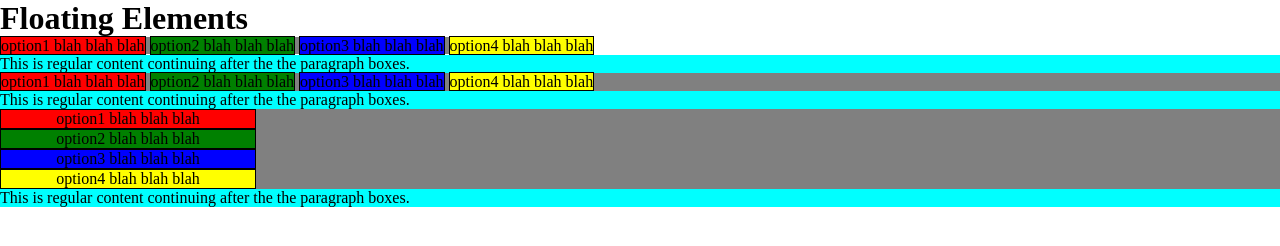
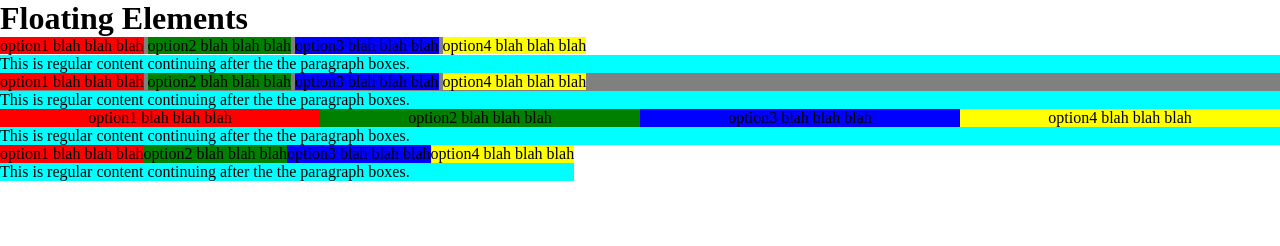
Before and after one commit to enggusmanashraf/enggusmanashraf.github.io, a plain HTML site: page site/03_options.html in a window 1280 px wide. Drawn offline with Linux system fonts and the light colour scheme.

Commit message:
option html file is changed with two type document control flow, float and relative-position

```diff
--- a/site/03_options.html
+++ b/site/03_options.html
@@ -9,40 +9,39 @@
   box-sizing: border-box;
   margin:0px;
 }
-h1 {
-  position: relative;
-  top:0%
-}
-.OptionMenu {
+
+.relTopWidth100PercentBckGrndGray {
   position: relative;
   top:0%
   width: 100%;
   background-color: gray;
 }
-.genSpan {
-  position: relative;
-  top:0%
-  width: 25%;
+
+
+.centerText {
   text-align: center;
-  border: 1px solid black;
 }
 
-.spanOption1 {
+
+.backgroundColorRed {
   background-color: red;
-  width: 20%;
+}
+.backgroundColorGreen {
+  background-color: green;
+}
+.backgroundColorBlue {
+  background-color: blue;
+}
+.backgroundColorYellow {
+  background-color: yellow;
+}
 
+.FloatLeft {
+  float: left;
 }
-.spanOption2 {
-  background-color: green;
-  width: 20%;
-}
-.spanOption3 {
-  background-color: blue;
-  width: 20%;
-}
-.spanOption4 {
-  background-color: yellow;
-  width: 20%;
+
+.Widh25Percent {
+  width: 25%;
 }
 
 section {
@@ -54,25 +53,32 @@ section {
 </head>
 <body>
 <h1>Floating Elements</h1>
-<span class="OptionMenu">
-  <span class="genSpan spanOption1">option1 blah blah blah</span>
-  <span class="genSpan spanOption2">option2 blah blah blah</span>
-  <span class="genSpan spanOption3">option3 blah blah blah</span>
-  <span class="genSpan spanOption4">option4 blah blah blah</span>
+<span class="relTopWidth100PercentBckGrndGray">
+  <span class="centerText backgroundColorRed Widh25Percent">option1 blah blah blah</span>
+  <span class="centerText backgroundColorGreen Widh25Percent">option2 blah blah blah</span>
+  <span class="centerText backgroundColorBlue Widh25Percent">option3 blah blah blah</span>
+  <span class="centerText backgroundColorYellow Widh25Percent">option4 blah blah blah</span>
   <section>This is regular content continuing after the the paragraph boxes.</section>
 </span>
-<div class="OptionMenu">
-  <span class="genSpan spanOption1">option1 blah blah blah</span>
-  <span class="genSpan spanOption2">option2 blah blah blah</span>
-  <span class="genSpan spanOption3">option3 blah blah blah</span>
-  <span class="genSpan spanOption4">option4 blah blah blah</span>
+<div class="relTopWidth100PercentBckGrndGray">
+  <span class="centerText backgroundColorRed Widh25Percent">option1 blah blah blah</span>
+  <span class="centerText backgroundColorGreen Widh25Percent">option2 blah blah blah</span>
+  <span class="centerText backgroundColorBlue Widh25Percent">option3 blah blah blah</span>
+  <span class="centerText backgroundColorYellow Widh25Percent">option4 blah blah blah</span>
   <section>This is regular content continuing after the the paragraph boxes.</section>
 </div>
-<div class="OptionMenu">
-  <p class="genSpan spanOption1">option1 blah blah blah</p>
-  <p class="genSpan spanOption2">option2 blah blah blah</p>
-  <p class="genSpan spanOption3">option3 blah blah blah</p>
-  <p class="genSpan spanOption4">option4 blah blah blah</p>
+<div class="relTopWidth100PercentBckGrndGray">
+  <p class="FloatLeft centerText backgroundColorRed Widh25Percent">option1 blah blah blah</p>
+  <p class="FloatLeft centerText backgroundColorGreen Widh25Percent">option2 blah blah blah</p>
+  <p class="FloatLeft centerText backgroundColorBlue Widh25Percent">option3 blah blah blah</p>
+  <p class="FloatLeft centerText backgroundColorYellow Widh25Percent">option4 blah blah blah</p>
+  <section>This is regular content continuing after the the paragraph boxes.</section>
+</div>
+<div class="relTopWidth100PercentBckGrndGray FloatLeft">
+  <p class="FloatLeft centerText backgroundColorRed Widh25Percent">option1 blah blah blah</p>
+  <p class="FloatLeft centerText backgroundColorGreen Widh25Percent">option2 blah blah blah</p>
+  <p class="FloatLeft centerText backgroundColorBlue Widh25Percent">option3 blah blah blah</p>
+  <p class="FloatLeft centerText backgroundColorYellow Widh25Percent">option4 blah blah blah</p>
   <section>This is regular content continuing after the the paragraph boxes.</section>
 </div>
 
```
